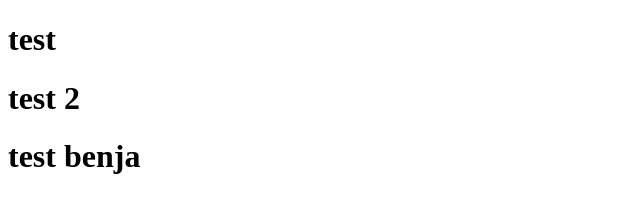
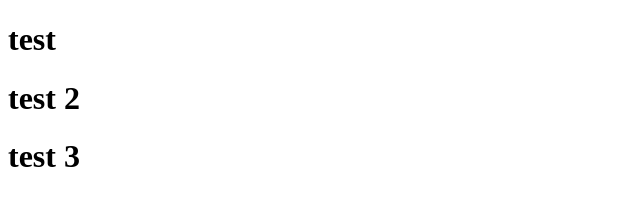
Before and after one commit to Espiritus8/test1, a plain HTML site: page index.html in a window 1280 px wide. Shown: the whole page, without its empty margins (0-640 px from the left). Drawn offline with Linux system fonts and the light colour scheme.

Commit message:
test commit

```diff
--- a/index.html
+++ b/index.html
@@ -8,6 +8,5 @@
 <body>
 <h1> test </h1>
 <h1> test 2 </h1>
-<h1> test benja
- </h1>
+<h1> test 3 </h1>
 </body>
```
